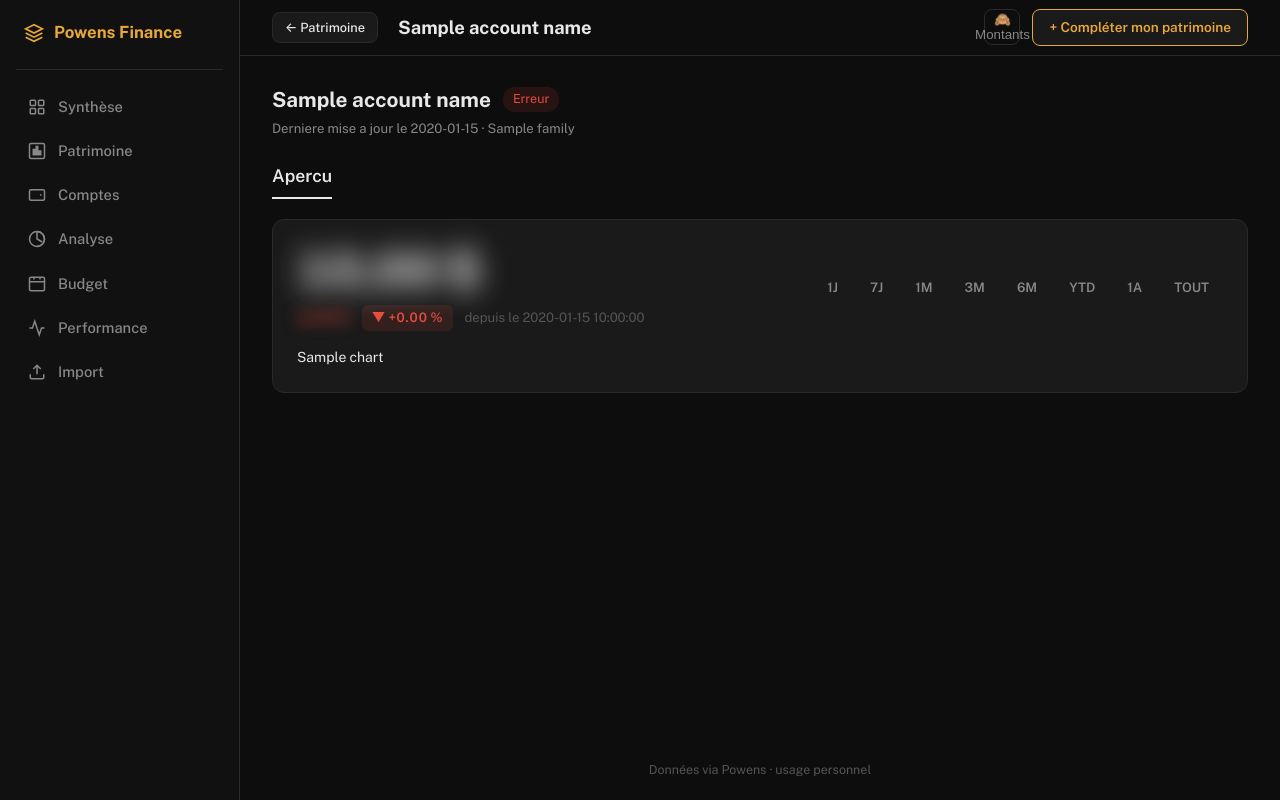
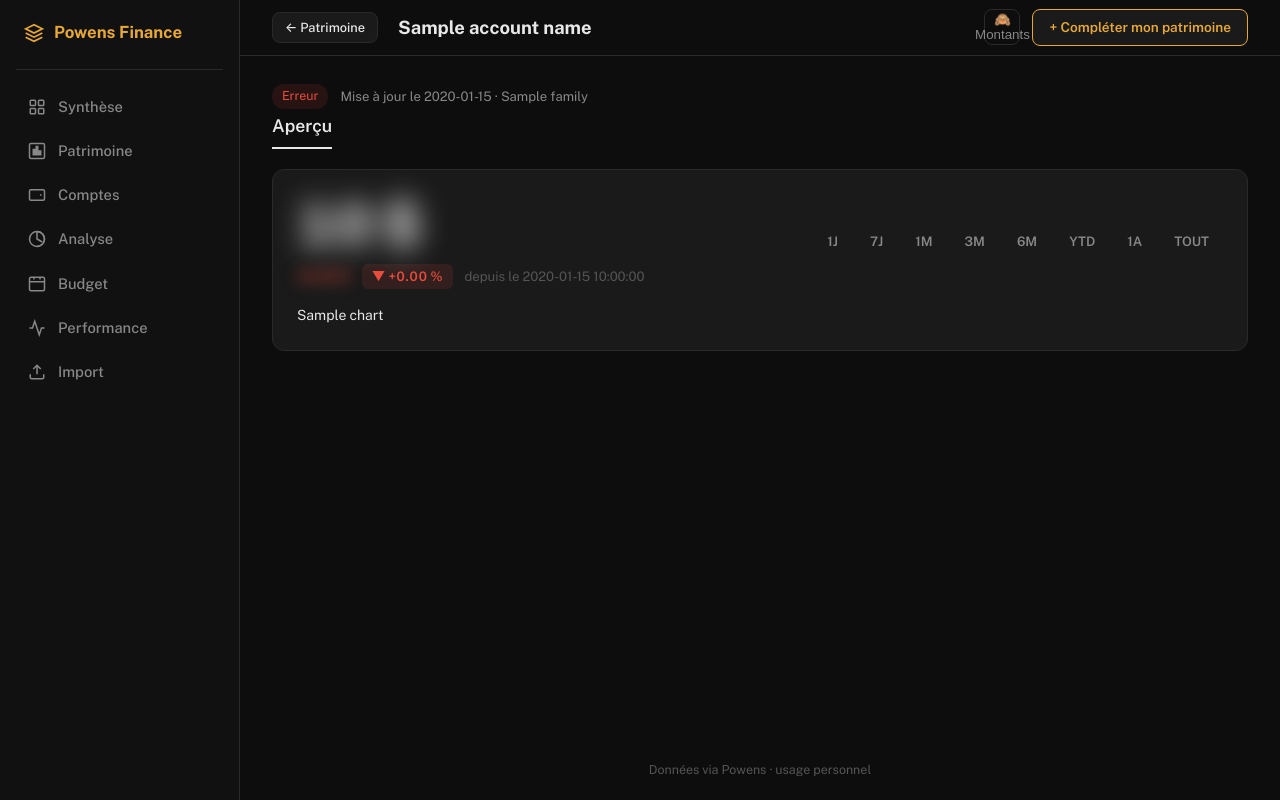
Before and after one commit to bartolije/pypowens, a FastAPI app: template app/templates/detail.html in a window 1280 px wide. Run offline with FastAPI, Linux system fonts and the light colour scheme; the template is opened without the code that fills it: most values are stand-ins (such as "Sample title", 1, 10 or a date in 2020); parts of the project's set-up code (start-up, migrations or seed data) failed here and were passed over.

Commit message:
polish: sidebar dorée active, header détail épuré, montant agrandi
- Sidebar : bordure gauche dorée sur l'item actif (Finary-style)
- Page détail : suppression du nom redondant (déjà dans topbar),
  badge Synchronisé + date sur une ligne, accents corrigés
- Montant détail agrandi (3.5rem) et sans centimes

Co-Authored-By: Claude Opus 4.6 (1M context) <noreply@anthropic.com>

```diff
--- a/app/static/style.css
+++ b/app/static/style.css
@@ -96,6 +96,8 @@ a:hover { color: #f0b84d; }
   background: var(--bg-card);
   color: var(--text-primary);
   font-weight: 600;
+  border-left: 3px solid var(--accent);
+  padding-left: 9px;
 }
 
 /* ── Main area ────────────────────────────────────────────────────────────── */
--- a/app/templates/detail.html
+++ b/app/templates/detail.html
@@ -8,31 +8,24 @@
 
 {% block content %}
 
-  {# ── Header: account name, last update, sync badge ──────────────── #}
-  <div class="d-flex align-center justify-between" style="margin-bottom: 24px;">
-    <div>
+  {# ── Header: sync badge + last update (name already in topbar) ──── #}
   <div class="d-flex align-center gap-2" style="margin-bottom: 4px;">
-        <span style="font-size: 1.3rem; font-weight: 700;">{{ account_name }}</span>
     {% if sync_ok %}
-        <span class="sync-badge sync-ok">Synchronise</span>
+    <span class="sync-badge sync-ok">Synchronisé</span>
     {% else %}
     <span class="sync-badge sync-err">Erreur</span>
     {% endif %}
-      </div>
-      <div class="text-secondary small">
+    <span class="text-secondary small">
       {% if last_update %}
-          Derniere mise a jour le {{ last_update.strftime('%d/%m/%Y a %H:%M') }}
-        {% else %}
-          Aucune mise a jour
+        Mise à jour le {{ last_update.strftime('%d/%m/%Y à %H:%M') }}
       {% endif %}
       · {{ family }}
-      </div>
-    </div>
+    </span>
   </div>
 
   {# ── Tabs ───────────────────────────────────────────────────────── #}
   <div class="tabs">
-    <a class="tab-link active" href="#apercu">Apercu</a>
+    <a class="tab-link active" href="#apercu">Aperçu</a>
     {% if is_invest %}
     <a class="tab-link" href="#positions">Positions</a>
     {% endif %}
@@ -43,7 +36,7 @@
     <div class="card-body">
       <div class="d-flex align-center justify-between" style="margin-bottom: 16px;">
         <div>
-          <div class="hero-balance amount">{{ balance | money(currency, 2) }}</div>
+          <div class="hero-balance amount" style="font-size: clamp(2.5rem, 5vw, 3.5rem);">{{ balance | money(currency, 0) }}</div>
           <div class="d-flex align-center gap-2" style="margin-top: 8px;">
             {% if diff %}
             <span class="{{ 'text-green' if diff >= 0 else 'text-red' }} fw-bold small">
```
Lines whose indentation alone changed are shown as unchanged.
